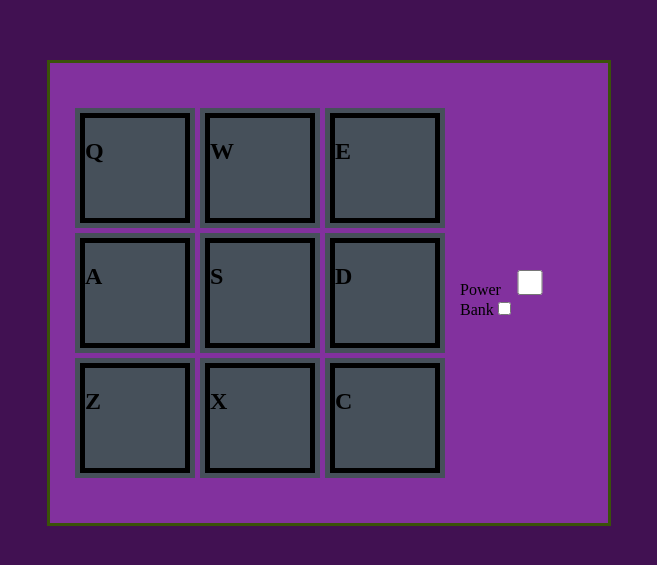
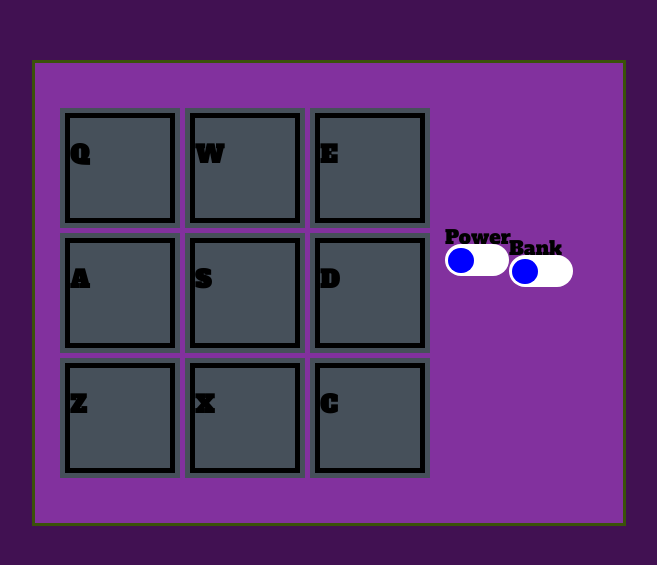
Before and after one commit to LenyPython/React-drum-machine, a React (Create React App) app: page / in a window 1280 px wide. Shown: the part 115-680 px from the top of the page, without its empty margins (319-976 px from the left). Built offline with nearby package versions, Linux system fonts and the light colour scheme.

Commit message:
added new font in src/style.scss. Added slider checkbox style to checkboxes in src/controls/display.scss

```diff
--- a/public/index.html
+++ b/public/index.html
@@ -5,6 +5,9 @@
   <meta charset="utf-8" />
   <meta name="viewport" content="width=device-width, initial-scale=1" />
   <title>Drum Machine v0.1b</title>
+  <link rel="preconnect" href="https://fonts.googleapis.com">
+  <link rel="preconnect" href="https://fonts.gstatic.com" crossorigin>
+  <link href="https://fonts.googleapis.com/css2?family=Alfa+Slab+One&display=swap" rel="stylesheet">
 </head>
 
 
--- a/src/controls/Display.js
+++ b/src/controls/Display.js
@@ -6,23 +6,25 @@ const Display = props => {
   return (
     <div id='display'>
       <form>
-        <label className='checkbox'>Power
-        <input
+        <label forHtml='power'>
+          <p>Power</p>
+          <input
             id='power'
             type='checkbox'
             name='onoff'
             {...props.power}
           />
-          <br />
+          <span className='slider'></span>
         </label>
-        <label className='checkbox'>Bank
-        <input
+        <label forHtml='bank'>
+          <p>Bank</p>
+          <input
             id='bank'
             type='checkbox'
             name='bank'
             {...props.bank}
           />
-          <br />
+          <span className='slider'></span>
         </label>
       </form>
       {props.sound}
--- /dev/null
+++ b/src/controls/dis.scss
@@ -0,0 +1,40 @@
+label {
+	position: relative;
+	display: inline-block;
+	width: 4rem;
+	height: 2rem;
+	p{
+		transform: translateY(-2.5rem);
+		font-size:1.2rem;
+	}
+	input{
+		opacity:0;
+		width:0;
+		height:0;
+	}
+}
+.slider {
+	position:absolute;
+	cursor:pointer;
+	inset: 0;
+	background: white;
+	border-radius: 1rem;
+	transition: .3s;
+	&:before {
+		position:absolute;
+		content: '';
+		height: 1.6rem;
+		width: 1.6rem;
+		left: 0.2rem;
+		bottom: 0.2rem;
+		background: blue;
+		border-radius: 1rem;
+		transition: .3s;
+	}
+}
+input:checked + .slider{
+	background: hsl(120,100%,50%);
+}
+input:checked + .slider:before{
+	transform: translateX(2rem);
+}
--- a/src/controls/display.css
+++ b/src/controls/display.css
@@ -0,0 +1,45 @@
+label {
+  position: relative;
+  display: inline-block;
+  width: 4rem;
+  height: 2rem;
+}
+label p {
+  transform: translateY(-2.5rem);
+  font-size: 1.2rem;
+}
+label input {
+  opacity: 0;
+  width: 0;
+  height: 0;
+}
+
+.slider {
+  position: absolute;
+  cursor: pointer;
+  inset: 0;
+  background: white;
+  border-radius: 1rem;
+  transition: 0.3s;
+}
+.slider:before {
+  position: absolute;
+  content: "";
+  height: 1.6rem;
+  width: 1.6rem;
+  left: 0.2rem;
+  bottom: 0.2rem;
+  background: blue;
+  border-radius: 1rem;
+  transition: 0.3s;
+}
+
+input:checked + .slider {
+  background: lime;
+}
+
+input:checked + .slider:before {
+  transform: translateX(2rem);
+}
+
+/*# sourceMappingURL=display.css.map */
--- a/src/style.css
+++ b/src/style.css
@@ -1,4 +1,5 @@
 body {
+  font-family: "Alfa Slab One", cursive;
   background: #411152;
   min-height: 100vh;
   min-width: 100vw;
--- a/src/style.scss
+++ b/src/style.scss
@@ -6,6 +6,7 @@ $contrastDark: #3A5209;
 $contrastLight: #7A9E31;
 
 body{
+	font-family: 'Alfa Slab One', cursive;
 	background: $bg;
 	min-height: 100vh;
 	min-width: 100vw;
```
Also changed, not shown: 2 other files (tests, documents, lock files or other folders).
